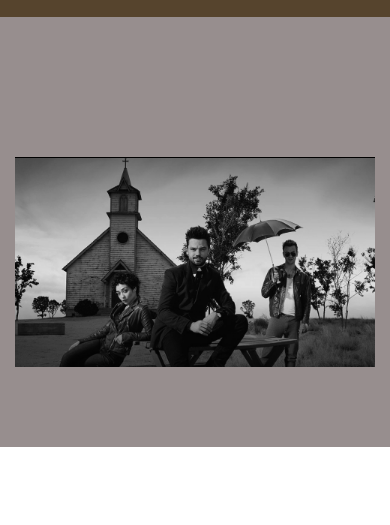
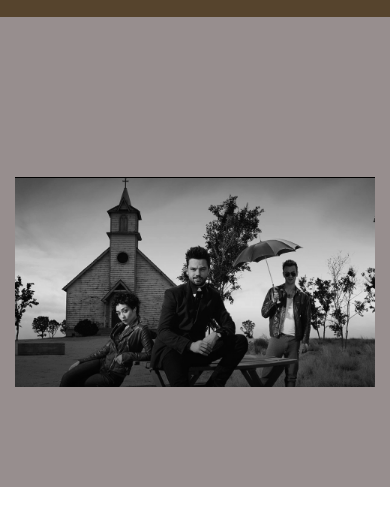
Before and after one commit to Denis856/prech, a plain HTML site: page index.html in a window 390 px wide. Shown: the part 43-568 px from the top of the page. Drawn offline with Linux system fonts and the light colour scheme; a web font is replaced by a local one.

Commit message:
Update media.css

```diff
--- a/css/media.css
+++ b/css/media.css
@@ -371,7 +371,7 @@
       line-height: 43px;
    }
    .page12 {
-      padding: 180px 0 80px 0;
+      padding: 220px 0 100px 0;
    }
    .header .nav .logo a {
       font-size: 20px;
@@ -414,7 +414,7 @@
       line-height: 35px;
    }
    .page12 {
-      padding: 200px 0 80px 0;
+      padding: 220px 0 100px 0;
    }
    .header .nav .logo a {
       font-size: 19px;
@@ -450,7 +450,7 @@
       line-height: 25px;
    }
    .page12 {
-      padding: 180px 0 80px 0;
+      padding: 220px 0 100px 0;
    }
    .header .nav .logo a {
       font-size: 19px;
```
